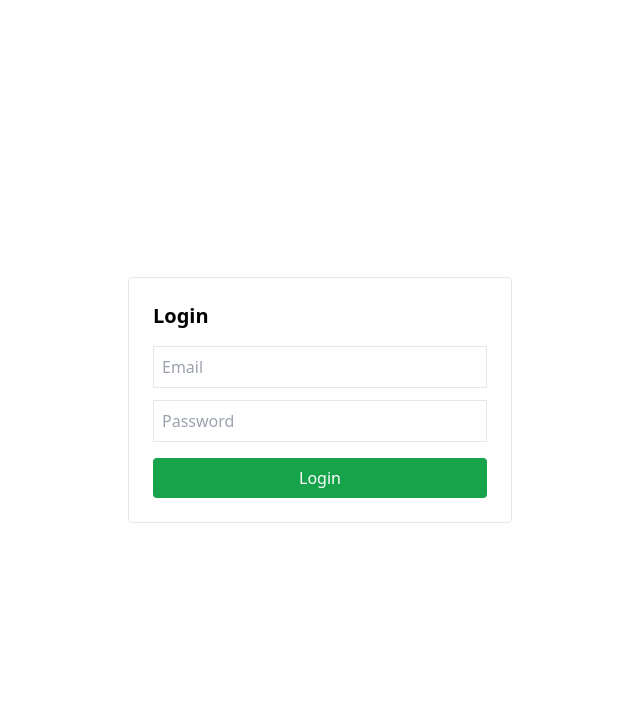
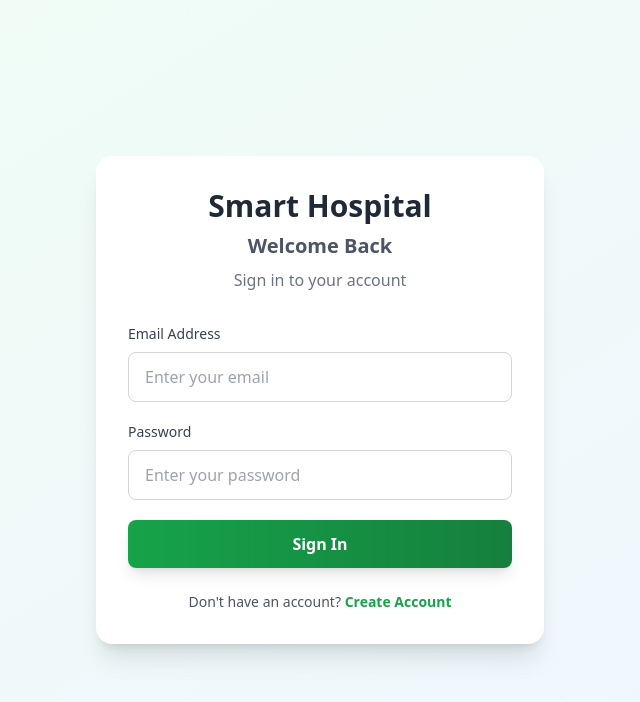
Before and after one commit to charant45/smart-hospital-system, a React (Vite) app in the folder client/: page /login in a window 1280 px wide. Shown: the top 702 px of the page, without its empty margins (320-960 px from the left). Built offline with nearby package versions, Linux system fonts and the light colour scheme; no server answers.

Commit message:
Login & Register UI Updated

```diff
--- a/client/src/pages/auth/Login.jsx
+++ b/client/src/pages/auth/Login.jsx
@@ -1,4 +1,5 @@
 import { useState } from "react"
+import { Link } from "react-router-dom"
 import { loginUser } from "../../firebase/authService"
 import { getUserRole } from "../../firebase/userService"
 import { useNavigate } from "react-router-dom"
@@ -6,9 +7,15 @@ import { useNavigate } from "react-router-dom"
 function Login() {
   const [email, setEmail] = useState("")
   const [password, setPassword] = useState("")
+  const [loading, setLoading] = useState(false)
+  const [error, setError] = useState("")
   const navigate = useNavigate()
 
-  const handleLogin = async () => {
+  const handleLogin = async (e) => {
+    e.preventDefault()
+    setError("")
+    setLoading(true)
+
     try {
       // 1️⃣ Login user
       const res = await loginUser(email, password)
@@ -23,34 +30,94 @@ function Login() {
       else navigate("/unauthorized")
 
     } catch (err) {
-      alert(err.message)
+      setError(err.message || "Failed to login. Please check your credentials.")
+    } finally {
+      setLoading(false)
     }
   }
 
   return (
-    <div className="min-h-screen flex items-center justify-center">
-      <div className="border p-6 rounded w-96">
-        <h2 className="text-xl font-bold mb-4">Login</h2>
+    <div className="min-h-screen flex items-center justify-center bg-gradient-to-br from-green-50 to-blue-50 px-4">
+      <div className="w-full max-w-md">
+        <div className="bg-white rounded-2xl shadow-xl p-8">
+          {/* Header */}
+          <div className="text-center mb-8">
+            <h1 className="text-3xl font-bold text-gray-800 mb-2">
+              Smart Hospital
+            </h1>
+            <h2 className="text-xl font-semibold text-gray-600">Welcome Back</h2>
+            <p className="text-gray-500 mt-2">Sign in to your account</p>
+          </div>
 
+          {/* Error Message */}
+          {error && (
+            <div className="mb-4 p-3 bg-red-50 border border-red-200 rounded-lg">
+              <p className="text-sm text-red-600">{error}</p>
+            </div>
+          )}
+
+          {/* Login Form */}
+          <form onSubmit={handleLogin} className="space-y-5">
+            <div>
+              <label className="block text-sm font-medium text-gray-700 mb-2">
+                Email Address
+              </label>
               <input
-          className="border p-2 w-full mb-3"
-          placeholder="Email"
+                type="email"
+                value={email}
                 onChange={(e) => setEmail(e.target.value)}
+                required
+                className="w-full px-4 py-3 border border-gray-300 rounded-lg focus:ring-2 focus:ring-green-500 focus:border-transparent outline-none transition"
+                placeholder="Enter your email"
               />
+            </div>
 
+            <div>
+              <label className="block text-sm font-medium text-gray-700 mb-2">
+                Password
+              </label>
               <input
                 type="password"
-          className="border p-2 w-full mb-4"
-          placeholder="Password"
+                value={password}
                 onChange={(e) => setPassword(e.target.value)}
+                required
+                className="w-full px-4 py-3 border border-gray-300 rounded-lg focus:ring-2 focus:ring-green-500 focus:border-transparent outline-none transition"
+                placeholder="Enter your password"
               />
+            </div>
 
             <button
-          onClick={handleLogin}
-          className="bg-green-600 text-white w-full py-2 rounded"
+              type="submit"
+              disabled={loading}
+              className="w-full bg-gradient-to-r from-green-600 to-green-700 text-white py-3 rounded-lg font-semibold hover:from-green-700 hover:to-green-800 disabled:opacity-50 disabled:cursor-not-allowed transition-all duration-200 shadow-lg hover:shadow-xl"
             >
-          Login
+              {loading ? (
+                <span className="flex items-center justify-center">
+                  <svg className="animate-spin -ml-1 mr-3 h-5 w-5 text-white" xmlns="http://www.w3.org/2000/svg" fill="none" viewBox="0 0 24 24">
+                    <circle className="opacity-25" cx="12" cy="12" r="10" stroke="currentColor" strokeWidth="4"></circle>
+                    <path className="opacity-75" fill="currentColor" d="M4 12a8 8 0 018-8V0C5.373 0 0 5.373 0 12h4zm2 5.291A7.962 7.962 0 014 12H0c0 3.042 1.135 5.824 3 7.938l3-2.647z"></path>
+                  </svg>
+                  Signing in...
+                </span>
+              ) : (
+                "Sign In"
+              )}
             </button>
+          </form>
+
+          {/* Register Link */}
+          <div className="mt-6 text-center">
+            <p className="text-sm text-gray-600">
+              Don't have an account?{" "}
+              <Link
+                to="/register"
+                className="font-semibold text-green-600 hover:text-green-700 transition-colors"
+              >
+                Create Account
+              </Link>
+            </p>
+          </div>
+        </div>
       </div>
     </div>
   )
--- a/client/src/pages/auth/Register.jsx
+++ b/client/src/pages/auth/Register.jsx
@@ -1,4 +1,5 @@
 import { useState } from "react"
+import { Link, useNavigate } from "react-router-dom"
 import { registerUser } from "../../firebase/authService"
 import { saveUserRole } from "../../firebase/userService"
 
@@ -8,8 +9,17 @@ function Register() {
   const [role, setRole] = useState("patient")
   const [name, setName] = useState("")
   const [specialization, setSpecialization] = useState("")
+  const [loading, setLoading] = useState(false)
+  const [error, setError] = useState("")
+  const [success, setSuccess] = useState("")
+  const navigate = useNavigate()
 
-  const handleRegister = async () => {
+  const handleRegister = async (e) => {
+    e.preventDefault()
+    setError("")
+    setSuccess("")
+    setLoading(true)
+
     try {
       const res = await registerUser(email, password)
 
@@ -21,68 +31,162 @@ function Register() {
 
       // Add doctor-specific fields if role is doctor
       if (role === "doctor") {
-        userData.name = name.trim() || "Dr. Kumar" // Use entered name, fallback to default if empty
+        userData.name = name.trim() || "Dr. Kumar"
         userData.specialization = specialization.trim() || "General"
       }
 
       await saveUserRole(res.user.uid, userData)
 
-      alert("Registered successfully")
+      setSuccess("Registered successfully! Redirecting to login...")
+
+      // Redirect to login after 2 seconds
+      setTimeout(() => {
+        navigate("/login")
+      }, 2000)
+
     } catch (err) {
-      alert(err.message)
+      setError(err.message || "Failed to register. Please try again.")
+    } finally {
+      setLoading(false)
     }
   }
 
   return (
-    <div className="p-6 max-w-md mx-auto">
-      <h2 className="text-xl font-bold mb-4">Register</h2>
+    <div className="min-h-screen flex items-center justify-center bg-gradient-to-br from-green-50 to-blue-50 px-4 py-8">
+      <div className="w-full max-w-md">
+        <div className="bg-white rounded-2xl shadow-xl p-8">
+          {/* Header */}
+          <div className="text-center mb-8">
+            <h1 className="text-3xl font-bold text-gray-800 mb-2">
+              Smart Hospital
+            </h1>
+            <h2 className="text-xl font-semibold text-gray-600">Create Account</h2>
+            <p className="text-gray-500 mt-2">Sign up to get started</p>
+          </div>
 
+          {/* Error Message */}
+          {error && (
+            <div className="mb-4 p-3 bg-red-50 border border-red-200 rounded-lg">
+              <p className="text-sm text-red-600">{error}</p>
+            </div>
+          )}
+
+          {/* Success Message */}
+          {success && (
+            <div className="mb-4 p-3 bg-green-50 border border-green-200 rounded-lg">
+              <p className="text-sm text-green-600">{success}</p>
+            </div>
+          )}
+
+          {/* Register Form */}
+          <form onSubmit={handleRegister} className="space-y-4">
+            <div>
+              <label className="block text-sm font-medium text-gray-700 mb-2">
+                Email Address
+              </label>
               <input
-        className="border p-2 w-full mb-2"
-        placeholder="Email"
+                type="email"
+                value={email}
                 onChange={(e) => setEmail(e.target.value)}
+                required
+                className="w-full px-4 py-3 border border-gray-300 rounded-lg focus:ring-2 focus:ring-green-500 focus:border-transparent outline-none transition"
+                placeholder="Enter your email"
               />
+            </div>
 
+            <div>
+              <label className="block text-sm font-medium text-gray-700 mb-2">
+                Password
+              </label>
               <input
                 type="password"
-        className="border p-2 w-full mb-2"
-        placeholder="Password"
+                value={password}
                 onChange={(e) => setPassword(e.target.value)}
+                required
+                minLength={6}
+                className="w-full px-4 py-3 border border-gray-300 rounded-lg focus:ring-2 focus:ring-green-500 focus:border-transparent outline-none transition"
+                placeholder="Enter your password (min. 6 characters)"
               />
+            </div>
 
+            <div>
+              <label className="block text-sm font-medium text-gray-700 mb-2">
+                Role
+              </label>
               <select
-        className="border p-2 w-full mb-2"
+                value={role}
                 onChange={(e) => setRole(e.target.value)}
+                className="w-full px-4 py-3 border border-gray-300 rounded-lg focus:ring-2 focus:ring-green-500 focus:border-transparent outline-none transition bg-white"
               >
                 <option value="patient">Patient</option>
                 <option value="doctor">Doctor</option>
                 <option value="admin">Admin</option>
               </select>
+            </div>
 
             {role === "doctor" && (
               <>
+                <div>
+                  <label className="block text-sm font-medium text-gray-700 mb-2">
+                    Doctor Name
+                  </label>
                   <input
-            className="border p-2 w-full mb-2"
-            placeholder="Doctor Name (e.g., Dr. Kumar)"
+                    type="text"
                     value={name}
                     onChange={(e) => setName(e.target.value)}
+                    className="w-full px-4 py-3 border border-gray-300 rounded-lg focus:ring-2 focus:ring-green-500 focus:border-transparent outline-none transition"
+                    placeholder="e.g., Dr. Kumar"
                   />
+                </div>
 
+                <div>
+                  <label className="block text-sm font-medium text-gray-700 mb-2">
+                    Specialization
+                  </label>
                   <input
-            className="border p-2 w-full mb-4"
-            placeholder="Specialization (e.g., General)"
+                    type="text"
                     value={specialization}
                     onChange={(e) => setSpecialization(e.target.value)}
+                    className="w-full px-4 py-3 border border-gray-300 rounded-lg focus:ring-2 focus:ring-green-500 focus:border-transparent outline-none transition"
+                    placeholder="e.g., General, Cardiology, etc."
                   />
+                </div>
               </>
             )}
 
             <button
-        onClick={handleRegister}
-        className="bg-green-600 text-white px-4 py-2 rounded"
+              type="submit"
+              disabled={loading}
+              className="w-full bg-gradient-to-r from-green-600 to-green-700 text-white py-3 rounded-lg font-semibold hover:from-green-700 hover:to-green-800 disabled:opacity-50 disabled:cursor-not-allowed transition-all duration-200 shadow-lg hover:shadow-xl mt-6"
             >
-        Register
+              {loading ? (
+                <span className="flex items-center justify-center">
+                  <svg className="animate-spin -ml-1 mr-3 h-5 w-5 text-white" xmlns="http://www.w3.org/2000/svg" fill="none" viewBox="0 0 24 24">
+                    <circle className="opacity-25" cx="12" cy="12" r="10" stroke="currentColor" strokeWidth="4"></circle>
+                    <path className="opacity-75" fill="currentColor" d="M4 12a8 8 0 018-8V0C5.373 0 0 5.373 0 12h4zm2 5.291A7.962 7.962 0 014 12H0c0 3.042 1.135 5.824 3 7.938l3-2.647z"></path>
+                  </svg>
+                  Creating account...
+                </span>
+              ) : (
+                "Create Account"
+              )}
             </button>
+          </form>
+
+          {/* Login Link */}
+          <div className="mt-6 text-center">
+            <p className="text-sm text-gray-600">
+              Already have an account?{" "}
+              <Link
+                to="/login"
+                className="font-semibold text-green-600 hover:text-green-700 transition-colors"
+              >
+                Sign In
+              </Link>
+            </p>
+          </div>
+        </div>
+      </div>
     </div>
   )
 }
```
Lines whose indentation alone changed are shown as unchanged.
